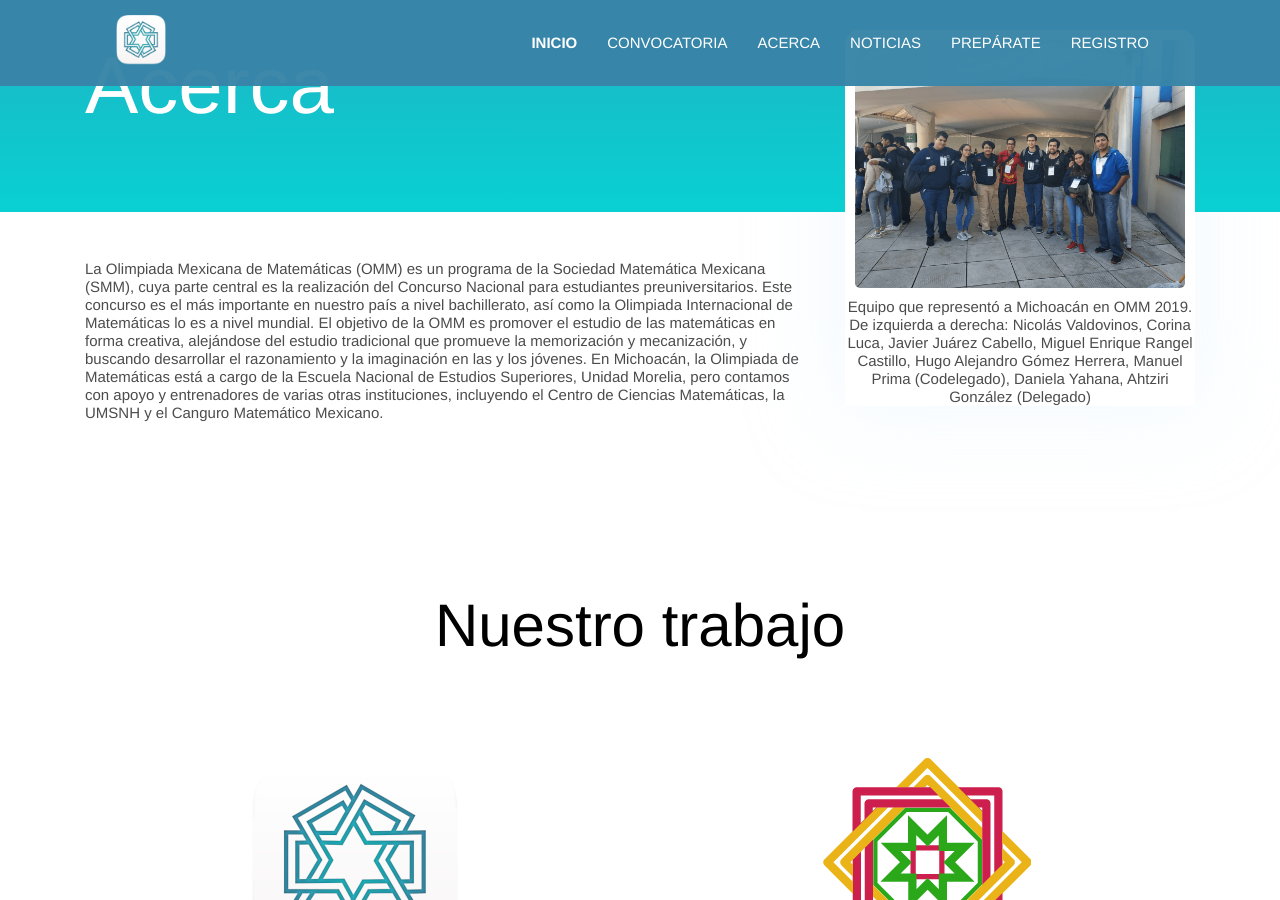
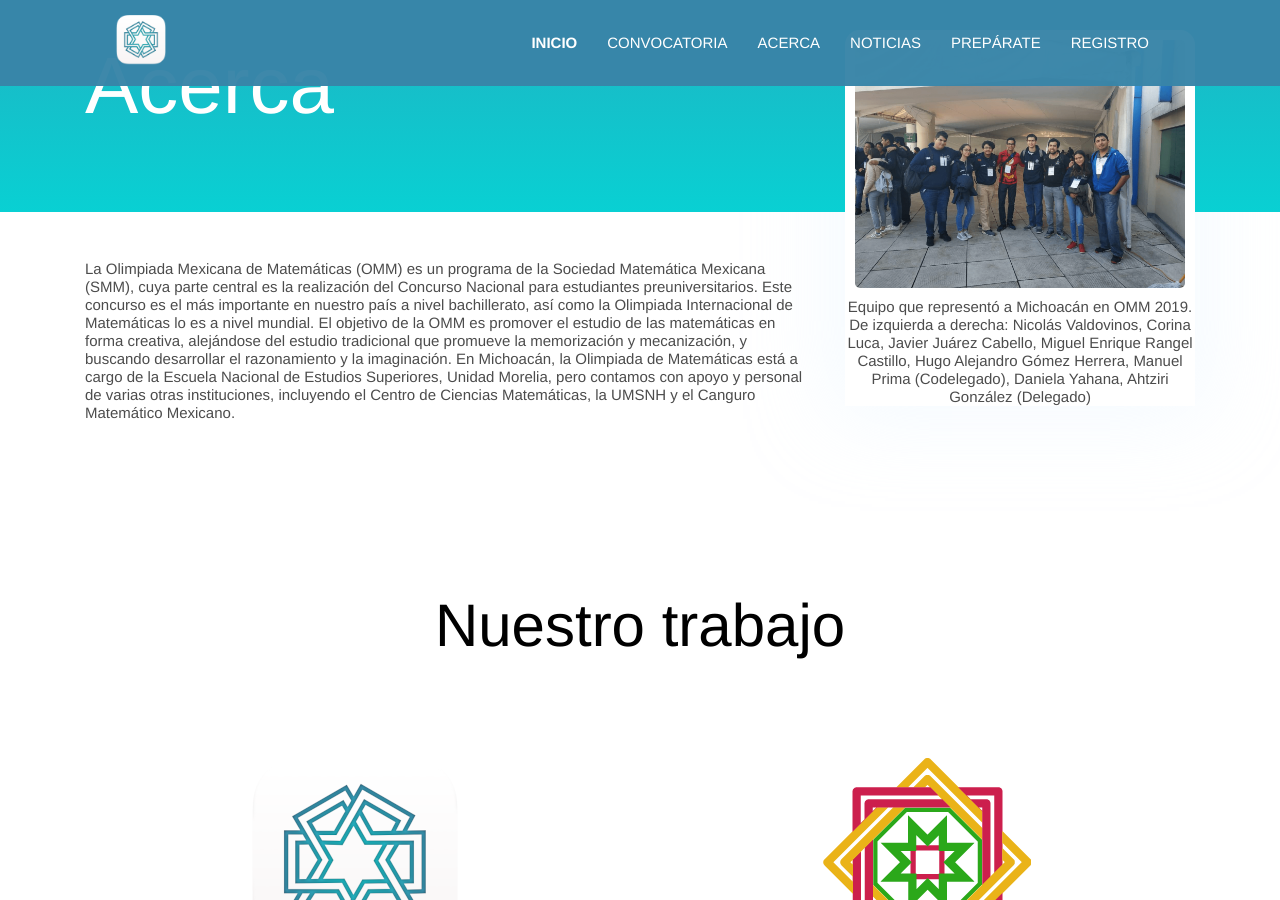
Before and after one commit to OlimpiadaMatematicasMichoacan/WOMM, a Jekyll site: the page built from _pages/acerca.html, in a window 1280 px wide and 900 px high, scrolled down 312 px. Built offline with Jekyll 4.4.1, drawn with Linux system fonts in a browser that asks for light colours.

Commit message:
Removed las y los

```diff
--- a/_data/settings.yml
+++ b/_data/settings.yml
@@ -56,7 +56,7 @@
 
 # About Section
 blurb:
-  El objetivo de la Olimpiada de Matemáticas es promover el estudio de las matemáticas en forma creativa, lógica y divertida, buscando desarrollar el razonamiento y la imaginación de las y los jóvenes.
+  El objetivo de la Olimpiada de Matemáticas es promover el estudio de las matemáticas en forma creativa, lógica y divertida, buscando desarrollar el razonamiento y la imaginación.
 
 blurb-btn-link: '/acerca'
 blurb-btn-name: Más
--- a/_pages/acerca.html
+++ b/_pages/acerca.html
@@ -30,7 +30,7 @@
   <div class="container">
     <div class="row">
       <div class="col-md-8">
-        La Olimpiada Mexicana de Matemáticas (OMM)  es un programa de la Sociedad Matemática Mexicana (SMM), cuya parte central es la realización del Concurso Nacional para estudiantes preuniversitarios. Este concurso es el más importante en nuestro país a nivel bachillerato, así como la Olimpiada Internacional de Matemáticas lo es a nivel mundial. El objetivo de la OMM es promover el estudio de las matemáticas en forma creativa, alejándose del estudio tradicional que promueve la memorización y mecanización, y buscando desarrollar el razonamiento y la imaginación en las y los jóvenes. En Michoacán, la Olimpiada de Matemáticas está a cargo de la Escuela Nacional de Estudios Superiores, Unidad Morelia, pero contamos con apoyo y entrenadores de varias otras instituciones, incluyendo el Centro de Ciencias Matemáticas, la UMSNH y el Canguro Matemático Mexicano.
+        La Olimpiada Mexicana de Matemáticas (OMM)  es un programa de la Sociedad Matemática Mexicana (SMM), cuya parte central es la realización del Concurso Nacional para estudiantes preuniversitarios. Este concurso es el más importante en nuestro país a nivel bachillerato, así como la Olimpiada Internacional de Matemáticas lo es a nivel mundial. El objetivo de la OMM es promover el estudio de las matemáticas en forma creativa, alejándose del estudio tradicional que promueve la memorización y mecanización, y buscando desarrollar el razonamiento y la imaginación. En Michoacán, la Olimpiada de Matemáticas está a cargo de la Escuela Nacional de Estudios Superiores, Unidad Morelia, pero contamos con apoyo y personal de varias otras instituciones, incluyendo el Centro de Ciencias Matemáticas, la UMSNH y el Canguro Matemático Mexicano.
       </div>
       <div class="col-md-4 text-center drag-lg-top">
         <div class="shadow-down mb-4">
```
